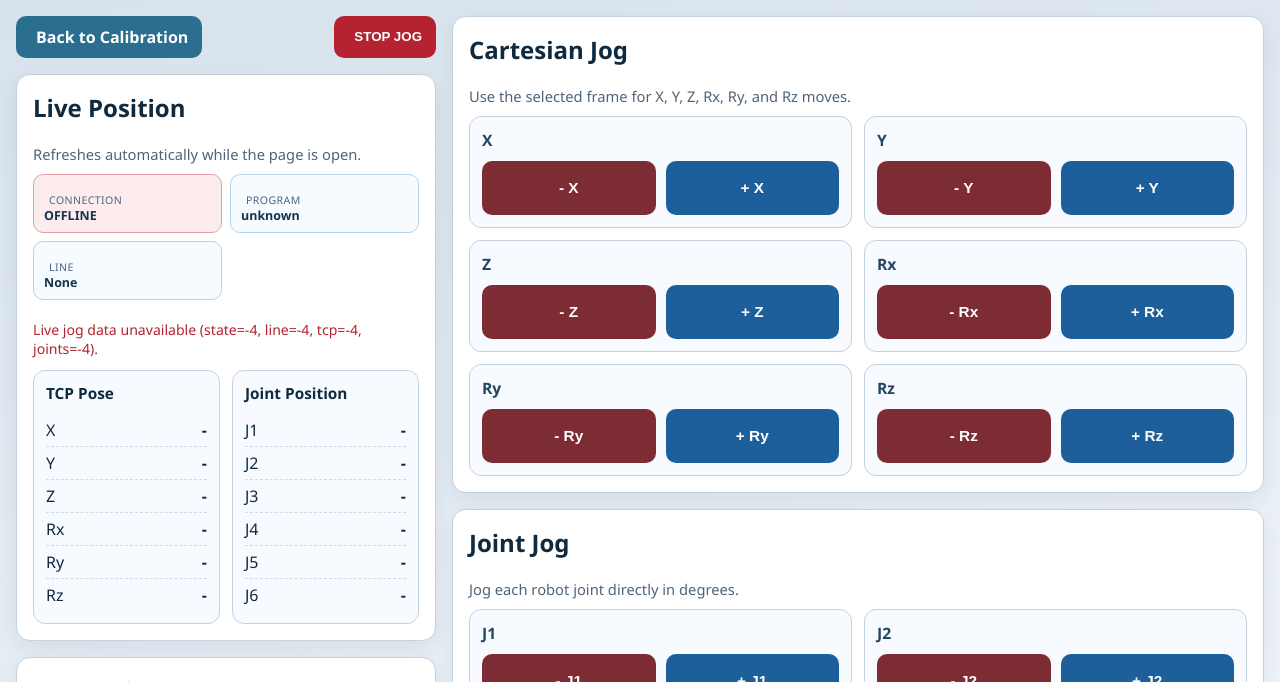
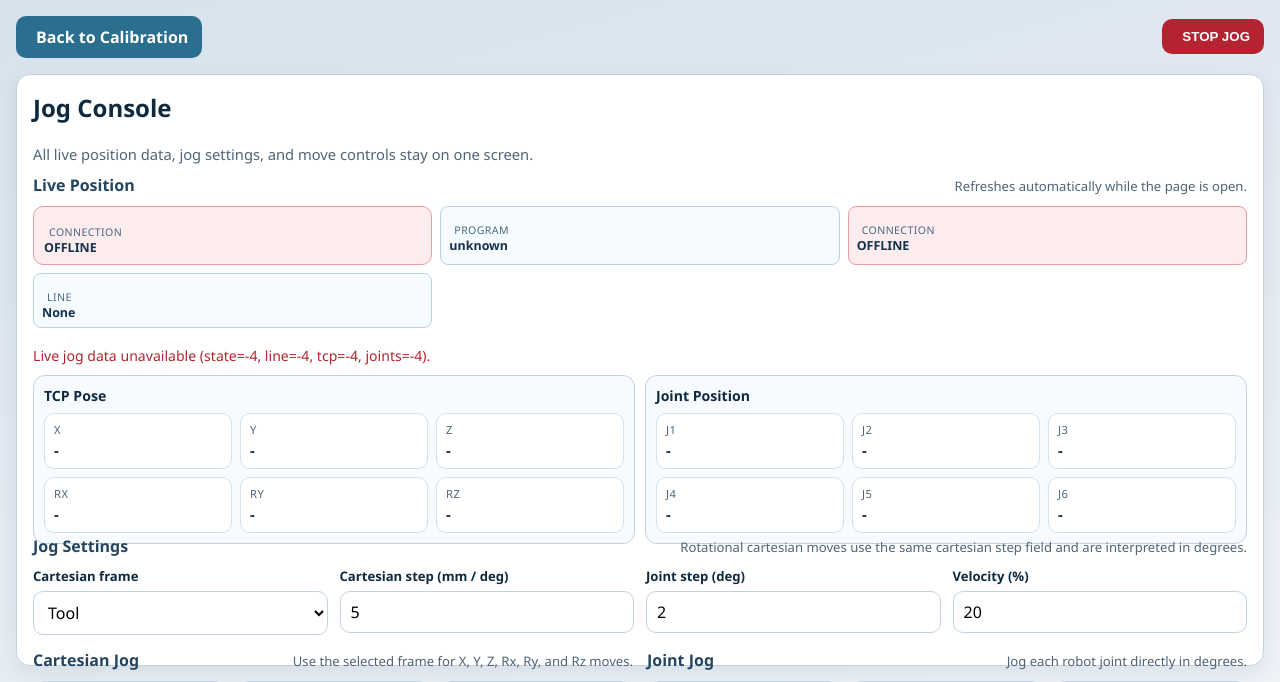
Before and after one commit to gagesmith3/WeldFlex, a Flask app: page /jog in a window 1280 px wide. Shown: the part 118-800 px from the top of the page. Run offline with Flask 3, Linux system fonts and the light colour scheme; data that the repository does not hold is empty; some libraries are stand-ins or nearby versions.

Commit message:
Redesign jog page as no-scroll single-panel layout
- Add app-content-scroll-locked (overflow:hidden) to prevent page scroll
- Rewrite jog.html: nav row + jog-console-panel with 3-band grid layout
  (live position | settings | cartesian+joint controls side by side)
- Compact jog_status.html: chip grid + jog-value-grid for position cells
- Rewrite jog CSS: flex column chain, jog-console-body grid-template-rows,
  jog-controls-grid 2-col, jog-axis-grid 3-col with smaller buttons
- Pass content_class from /jog route to base.html wrapper div

Co-authored-by: Copilot <223556219+Copilot@users.noreply.github.com>

```diff
--- a/backend/app.py
+++ b/backend/app.py
@@ -411,7 +411,12 @@ def create_app() -> Flask:
 
     @app.get("/jog")
     def jog() -> Any:
-        return render_template("jog.html", page_title="Jog", status_interval_ms=runtime_settings["status_interval_ms"])
+        return render_template(
+            "jog.html",
+            page_title="Jog",
+            status_interval_ms=runtime_settings["status_interval_ms"],
+            content_class="app-content-scroll-locked",
+        )
 
     @app.get("/ui/jog/status")
     def ui_jog_status() -> Any:
--- a/backend/static/css/operator.css
+++ b/backend/static/css/operator.css
@@ -73,6 +73,10 @@ input, textarea, select, [contenteditable] {
   flex-direction: column;
 }
 
+.app-content-scroll-locked {
+  overflow: hidden;
+}
+
 .app-header h1 {
   margin: 0;
   font-size: 1.6rem;
@@ -1365,99 +1369,185 @@ pre {
 }
 
 .jog-page {
-  display: grid;
-  grid-template-columns: minmax(320px, 420px) minmax(0, 1fr);
+  padding: 16px;
+  height: 100%;
+  min-height: 0;
+  display: flex;
+  flex-direction: column;
   gap: 16px;
-  padding: 16px;
+  overflow: hidden;
+}
+
+.jog-nav-row {
+  display: flex;
+  gap: 10px;
+  align-items: center;
+}
+
+.jog-stop-btn {
+  margin-left: auto;
+}
+
+.jog-console-panel {
   flex: 1;
   min-height: 0;
-}
-
-.jog-sidebar,
-.jog-main {
   display: flex;
   flex-direction: column;
-  gap: 16px;
+}
+
+.jog-console-body {
+  flex: 1;
   min-height: 0;
-}
-
-.jog-nav-row {
-  display: flex;
+  display: grid;
+  grid-template-rows: auto auto minmax(0, 1fr);
+  gap: 14px;
+}
+
+.jog-console-section {
+  min-height: 0;
+}
+
+.jog-section-heading {
+  display: flex;
+  justify-content: space-between;
+  align-items: baseline;
+  gap: 12px;
+  margin-bottom: 10px;
+}
+
+.jog-section-heading h3 {
+  margin: 0;
+  font-size: 1rem;
+  color: #24455f;
+}
+
+.jog-section-heading p {
+  margin: 0;
+  color: var(--muted);
+  font-size: 0.82rem;
+  text-align: right;
+}
+
+.jog-status-block,
+.jog-settings-form {
+  display: flex;
+  flex-direction: column;
   gap: 10px;
-  flex-wrap: wrap;
-}
-
-.jog-stop-btn {
-  margin-left: auto;
-}
-
-.jog-settings-form,
-.jog-status-block {
-  display: flex;
-  flex-direction: column;
+}
+
+.jog-chip-grid {
+  grid-template-columns: repeat(3, minmax(0, 1fr));
+}
+
+.jog-readout-grid {
+  display: grid;
+  grid-template-columns: 1fr 1fr;
+  gap: 10px;
+}
+
+.jog-settings-grid {
+  display: grid;
+  grid-template-columns: repeat(4, minmax(0, 1fr));
   gap: 12px;
 }
 
-.jog-settings-grid {
-  display: grid;
-  grid-template-columns: 1fr 1fr;
-  gap: 12px;
-}
-
-.jog-settings-note {
-  margin-top: 12px;
-}
-
-.jog-readout-grid {
-  display: grid;
-  grid-template-columns: 1fr 1fr;
-  gap: 12px;
+.jog-setting-field label {
+  margin: 0 0 6px;
+  font-size: 0.82rem;
+}
+
+.jog-setting-field input,
+.jog-setting-field select {
+  padding: 9px 10px;
 }
 
 .jog-readout-card {
   border: 1px solid var(--line);
   border-radius: 12px;
-  padding: 12px;
+  padding: 10px;
   background: #f7fbff;
 }
 
 .jog-readout-card h3 {
-  margin: 0 0 10px;
-  font-size: 0.96rem;
+  margin: 0 0 8px;
+  font-size: 0.88rem;
+}
+
+.jog-value-grid {
+  display: grid;
+  grid-template-columns: repeat(3, minmax(0, 1fr));
+  gap: 8px;
+}
+
+.jog-value-cell {
+  border: 1px solid #d5e1eb;
+  border-radius: 10px;
+  padding: 8px 9px;
+  background: #fff;
+}
+
+.jog-value-cell span {
+  display: block;
+  font-size: 0.7rem;
+  letter-spacing: 0.04em;
+  text-transform: uppercase;
+  color: var(--muted);
+}
+
+.jog-value-cell strong {
+  display: block;
+  margin-top: 3px;
+  font-size: 0.92rem;
+  font-variant-numeric: tabular-nums;
+}
+
+.jog-controls-grid {
+  display: grid;
+  grid-template-columns: 1fr 1fr;
+  gap: 14px;
+  min-height: 0;
+}
+
+.jog-control-panel {
+  display: flex;
+  flex-direction: column;
+  min-height: 0;
 }
 
 .jog-axis-grid {
   display: grid;
-  grid-template-columns: repeat(2, minmax(0, 1fr));
-  gap: 12px;
+  grid-template-columns: repeat(3, minmax(0, 1fr));
+  gap: 10px;
 }
 
 .jog-axis-card {
   border: 1px solid var(--line);
   border-radius: 12px;
-  padding: 12px;
+  padding: 10px;
   background: #f7fbff;
   display: flex;
   flex-direction: column;
-  gap: 10px;
+  gap: 8px;
 }
 
 .jog-axis-name {
-  font-size: 0.98rem;
+  font-size: 0.88rem;
   font-weight: 700;
   color: #24455f;
+  text-align: center;
 }
 
 .jog-axis-buttons {
   display: grid;
   grid-template-columns: 1fr 1fr;
-  gap: 10px;
+  gap: 8px;
 }
 
 .btn.jog-axis-btn {
   justify-content: center;
-  min-height: 54px;
-  font-size: 0.96rem;
+  min-height: 46px;
+  font-size: 0.82rem;
+  padding: 8px 10px;
 }
 
 .btn.jog-axis-negative {
@@ -1628,14 +1718,14 @@ pre {
     padding: 10px;
   }
 
-  .jog-page {
-    grid-template-columns: 1fr;
+  .jog-console-body,
+  .jog-controls-grid {
     gap: 10px;
   }
 
-  .jog-sidebar,
-  .jog-main {
-    gap: 10px;
+  .jog-section-heading {
+    flex-direction: column;
+    align-items: flex-start;
   }
 
   .jog-settings-grid,
@@ -1650,12 +1740,18 @@ pre {
     gap: 8px;
   }
   .pos-cell strong { font-size: 0.82rem; }
+  .jog-chip-grid,
+  .jog-controls-grid,
+  .jog-value-grid {
+    grid-template-columns: 1fr;
+  }
   .btn.jog-btn { padding: 8px 4px; font-size: 0.82rem; }
 }
 
 @media (max-width: 600px) {
   .jog-nav-row {
     flex-direction: column;
+    align-items: stretch;
   }
 
   .jog-stop-btn {
@@ -1664,6 +1760,9 @@ pre {
 
   .calibration-body { grid-template-columns: 1fr; }
 }
+
+/* Ensure [hidden] always wins over display:flex/grid rules in this stylesheet. */
+[hidden] { display: none !important; }
 
 /* ── On-screen keyboard ── */
 .wf-kbd {
--- a/backend/templates/base.html
+++ b/backend/templates/base.html
@@ -26,7 +26,7 @@
       </div>
     </header>
 
-    <div class="app-content-scroll">
+    <div class="app-content-scroll {{ content_class or '' }}">
       {% block body %}{% endblock %}
     </div>
   </main>
--- a/backend/templates/jog.html
+++ b/backend/templates/jog.html
@@ -3,20 +3,29 @@
 
 {% block body %}
 <div class="jog-page">
-  <div class="jog-sidebar">
   <div class="jog-nav-row">
     {{ action_button('Back to Calibration', variant='recipe-load', icon='arrow_left', href='/calibration') }}
     {{ action_button('STOP JOG', variant='stop', icon='square', hx_post='/ui/jog/stop', hx_target='#toast-rack', class_name='jog-stop-btn') }}
   </div>
 
-    {% call panel_shell('Live Position', 'Refreshes automatically while the page is open.', class_name='jog-status-panel') %}
+  {% call panel_shell('Jog Console', 'All live position data, jog settings, and move controls stay on one screen.', class_name='jog-console-panel') %}
+    <div class="jog-console-body">
+      <section class="jog-console-section jog-live-section">
+        <div class="jog-section-heading">
+          <h3>Live Position</h3>
+          <p>Refreshes automatically while the page is open.</p>
+        </div>
         {{ htmx_mount('jog-status', '/ui/jog/status', 'load, every ' ~ (status_interval_ms or 1000) ~ 'ms', 'innerHTML') }}
-    {% endcall %}
+      </section>
 
-    {% call panel_shell('Jog Settings', 'Choose the cartesian frame plus motion distance and speed.', class_name='jog-settings-panel') %}
+      <section class="jog-console-section jog-settings-section">
+        <div class="jog-section-heading">
+          <h3>Jog Settings</h3>
+          <p>Rotational cartesian moves use the same cartesian step field and are interpreted in degrees.</p>
+        </div>
         <div id="jog-settings" class="jog-settings-form">
           <div class="jog-settings-grid">
-          <div>
+            <div class="jog-setting-field">
               <label for="cartesian_frame">Cartesian frame</label>
               <select id="cartesian_frame" name="cartesian_frame">
                 <option value="tool">Tool</option>
@@ -24,26 +33,28 @@
                 <option value="workpiece">Workpiece</option>
               </select>
             </div>
-          <div>
+            <div class="jog-setting-field">
               <label for="cartesian_step">Cartesian step (mm / deg)</label>
               <input id="cartesian_step" name="cartesian_step" type="text" value="5" inputmode="none" data-kbd="num">
             </div>
-          <div>
+            <div class="jog-setting-field">
               <label for="joint_step">Joint step (deg)</label>
               <input id="joint_step" name="joint_step" type="text" value="2" inputmode="none" data-kbd="num">
             </div>
-          <div>
+            <div class="jog-setting-field">
               <label for="jog_velocity">Velocity (%)</label>
               <input id="jog_velocity" name="jog_velocity" type="text" value="20" inputmode="none" data-kbd="num">
             </div>
           </div>
         </div>
-      <p class="panel-note jog-settings-note">Rotational cartesian moves use the same cartesian step field and are interpreted in degrees.</p>
-    {% endcall %}
+      </section>
+
+      <div class="jog-controls-grid">
+        <section class="jog-console-section jog-control-panel">
+          <div class="jog-section-heading">
+            <h3>Cartesian Jog</h3>
+            <p>Use the selected frame for X, Y, Z, Rx, Ry, and Rz moves.</p>
           </div>
-
-  <div class="jog-main">
-    {% call panel_shell('Cartesian Jog', 'Use the selected frame for X, Y, Z, Rx, Ry, and Rz moves.', class_name='jog-control-panel') %}
           <div class="jog-axis-grid">
             {% for axis_label, axis_name in [('X', 'x'), ('Y', 'y'), ('Z', 'z'), ('Rx', 'rx'), ('Ry', 'ry'), ('Rz', 'rz')] %}
             <div class="jog-axis-card">
@@ -65,9 +76,13 @@
             </div>
             {% endfor %}
           </div>
-    {% endcall %}
+        </section>
 
-    {% call panel_shell('Joint Jog', 'Jog each robot joint directly in degrees.', class_name='jog-control-panel') %}
+        <section class="jog-console-section jog-control-panel">
+          <div class="jog-section-heading">
+            <h3>Joint Jog</h3>
+            <p>Jog each robot joint directly in degrees.</p>
+          </div>
           <div class="jog-axis-grid">
             {% for joint_label, joint_name in [('J1', 'j1'), ('J2', 'j2'), ('J3', 'j3'), ('J4', 'j4'), ('J5', 'j5'), ('J6', 'j6')] %}
             <div class="jog-axis-card">
@@ -89,7 +104,9 @@
             </div>
             {% endfor %}
           </div>
+        </section>
+      </div>
+    </div>
   {% endcall %}
 </div>
-</div>
 {% endblock %}
--- a/backend/templates/partials/jog_status.html
+++ b/backend/templates/partials/jog_status.html
@@ -7,7 +7,7 @@
 {% endif %}
 
 <div class="jog-status-block">
-  <div class="chip-grid">
+  <div class="chip-grid jog-chip-grid">
     {{ status_chip(
         'Connection',
         'ONLINE' if snapshot.connected else 'OFFLINE',
@@ -20,10 +20,20 @@
         'Program',
         snapshot.program_state,
         icon=state_icon,
+        compact=true,
         tooltip=snapshot.error or ''
       )
     }}
-    {{ status_chip('Line', snapshot.current_line, icon='list_tree') }}
+    {{ status_chip(
+        'Connection',
+        'ONLINE' if snapshot.connected else 'OFFLINE',
+        icon='link_2' if snapshot.connected else 'link_2_off',
+        compact=true,
+        state='ok' if snapshot.connected else 'error',
+        tooltip=snapshot.error or ''
+      )
+    }}
+    {{ status_chip('Line', snapshot.current_line, icon='list_tree', compact=true) }}
   </div>
 
   {% if snapshot.error %}
@@ -33,9 +43,9 @@
   <div class="jog-readout-grid">
     <section class="jog-readout-card">
       <h3>TCP Pose</h3>
-      <div class="jog-readout-table">
+      <div class="jog-value-grid">
         {% for label, value in [('X', snapshot.tcp_pose_labels[0]), ('Y', snapshot.tcp_pose_labels[1]), ('Z', snapshot.tcp_pose_labels[2]), ('Rx', snapshot.tcp_pose_labels[3]), ('Ry', snapshot.tcp_pose_labels[4]), ('Rz', snapshot.tcp_pose_labels[5])] %}
-        <div class="row">
+        <div class="jog-value-cell">
           <span>{{ label }}</span>
           <strong>{{ value }}</strong>
         </div>
@@ -45,9 +55,9 @@
 
     <section class="jog-readout-card">
       <h3>Joint Position</h3>
-      <div class="jog-readout-table">
+      <div class="jog-value-grid">
         {% for label, value in [('J1', snapshot.joint_labels[0]), ('J2', snapshot.joint_labels[1]), ('J3', snapshot.joint_labels[2]), ('J4', snapshot.joint_labels[3]), ('J5', snapshot.joint_labels[4]), ('J6', snapshot.joint_labels[5])] %}
-        <div class="row">
+        <div class="jog-value-cell">
           <span>{{ label }}</span>
           <strong>{{ value }}</strong>
         </div>
```
Also changed, not shown: 1 other file. Lines whose indentation alone changed are shown as unchanged.
